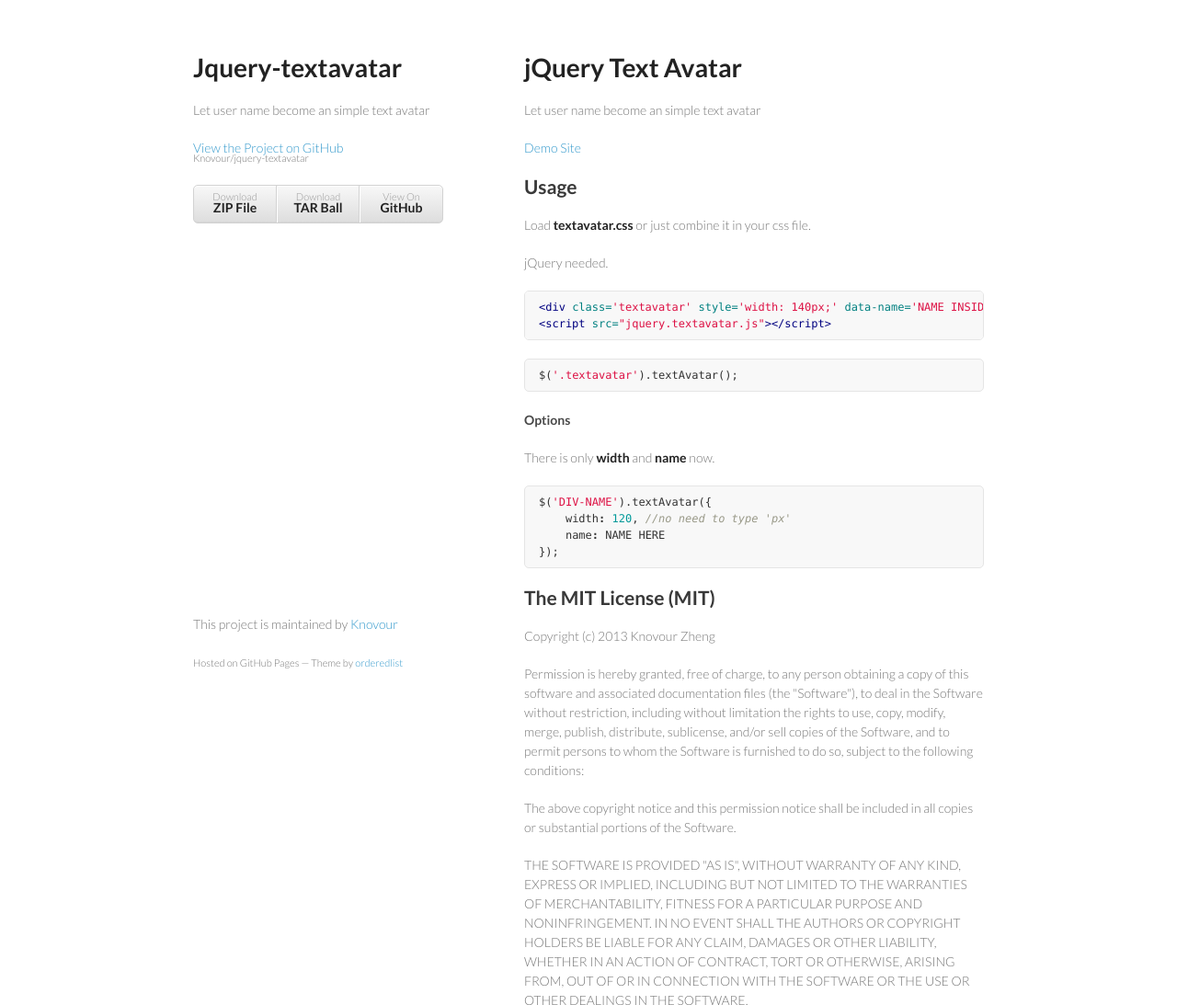
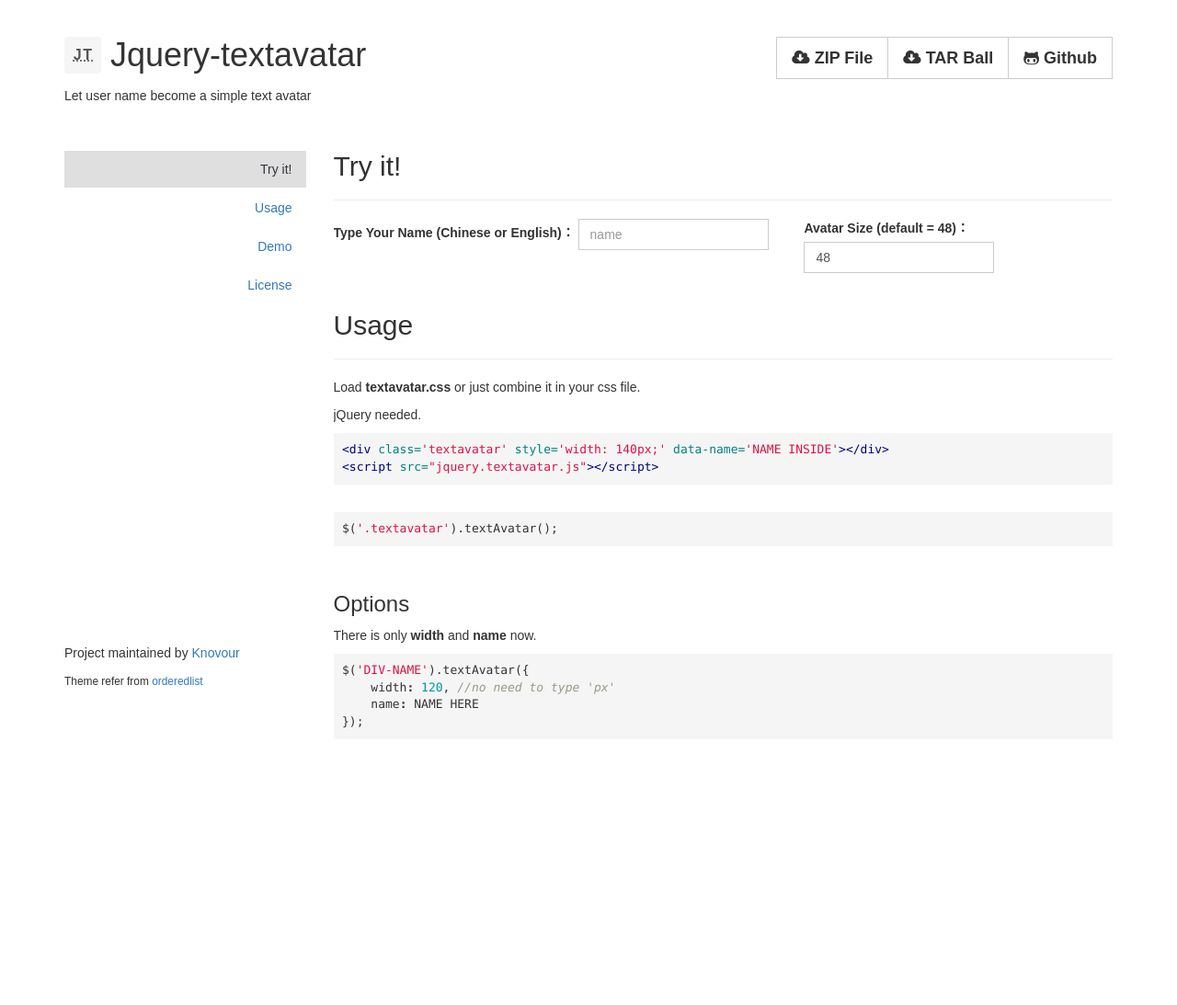
Before and after one commit to Knovour/jquery-textavatar, a plain HTML site: page index.html in a window 1280 px wide. Shown: the top 1093 px of the page at 92% size. After the commit the page ends 804 px from the top, so only its background shows below. Drawn offline with nearby package versions, Linux system fonts and the light colour scheme; some packages are replaced by stand-ins of ours; a script that the page names is missing.

Commit message:
page update

```diff
--- a/index.html
+++ b/index.html
@@ -5,65 +5,128 @@
     <meta http-equiv="X-UA-Compatible" content="chrome=1">
     <title>Jquery-textavatar by Knovour</title>
 
+    <link rel="stylesheet" href="http://cdnjs.cloudflare.com/ajax/libs/twitter-bootstrap/3.0.3/css/bootstrap.min.css">
+    <link rel="stylesheet" href="http://cdnjs.cloudflare.com/ajax/libs/font-awesome/4.0.3/css/font-awesome.min.css">
     <link rel="stylesheet" href="stylesheets/styles.css">
     <link rel="stylesheet" href="stylesheets/pygment_trac.css">
-    <meta name="viewport" content="width=device-width, initial-scale=1, user-scalable=no">
+    <meta name="viewport" content="width=device-width, initial-scale=1, user-scalable=yes">
     <!--[if lt IE 9]>
     <script src="//html5shiv.googlecode.com/svn/trunk/html5.js"></script>
     <![endif]-->
   </head>
   <body>
-    <div class="wrapper">
-      <header>
-        <h1>Jquery-textavatar</h1>
-        <p>Let user name become an simple text avatar</p>
+    <div class="container">
+      <div class="row banner">
+        <header class="col-lg-12">
+          <div class="pull-left">
+            <h1 class='simple-title'>
+              <div class='inline'><div class='textavatar' style='width: 40px;' data-name='Jquery Textavatar'></div></div>
 
-        <p class="view"><a href="https://github.com/Knovour/jquery-textavatar">View the Project on GitHub <small>Knovour/jquery-textavatar</small></a></p>
-
-
-        <ul>
-          <li><a href="https://github.com/Knovour/jquery-textavatar/zipball/master">Download <strong>ZIP File</strong></a></li>
-          <li><a href="https://github.com/Knovour/jquery-textavatar/tarball/master">Download <strong>TAR Ball</strong></a></li>
-          <li><a href="https://github.com/Knovour/jquery-textavatar">View On <strong>GitHub</strong></a></li>
+              <span>Jquery-textavatar</span>
+            </h1>
+<!--            <h1 class='simple-title'>Jquery-textavatar</h1>-->
+            <p>Let user name become a simple text avatar</p>
+          </div>
+          <div class="pull-right">
+            <div class="btn-group">
+              <a href="https://github.com/Knovour/jquery-textavatar/zipball/master" class="btn btn-default btn-lg"><i class="fa fa-cloud-download"></i><strong> ZIP File</strong></a>
+              <a href="https://github.com/Knovour/jquery-textavatar/tarball/master" class="btn btn-default btn-lg"><i class="fa fa-cloud-download"></i><strong> TAR Ball</strong></a>
+              <a href="https://github.com/Knovour/jquery-textavatar" target="_blank" class="btn btn-default btn-lg"><i class="fa fa-github-alt"></i><strong> Github</strong></a>
+            </div>
+          </div>
+          <div class="clearfix"></div>
+        </header>
+      </div>
+      <div class="row">
+        <div class="col-xs-12 col-sm-3 col-md-3 col-lg-3">
+          <ul id='main-nav' class="nav nav-pills nav-stacked">
+            <li class="active"><a href="#try">Try it!</a></li>
+            <li><a href="#usage">Usage</a></li>
+            <li><a href="#demo">Demo</a></li>
+            <li><a href="#license">License</a></li>
           </ul>
-      </header>
-      <section>
-        <h1>
-<a name="jquery-text-avatar" class="anchor" href="#jquery-text-avatar"><span class="octicon octicon-link"></span></a>jQuery Text Avatar</h1>
-
-<p>Let user name become an simple text avatar</p>
-
-<h4>
-<a name="demo-site" class="anchor" href="#demo-site"><span class="octicon octicon-link"></span></a><a href="http://textavatar.droppages.com/">Demo Site</a>
-</h4>
-
-<h2>
-<a name="usage" class="anchor" href="#usage"><span class="octicon octicon-link"></span></a>Usage</h2>
-
+          <footer class='hidden-xs hidden-sm'>
+            <p>Project maintained by <a href="https://github.com/Knovour">Knovour</a></p>
+            <p><small>Theme refer from <a href="https://github.com/orderedlist">orderedlist</a></small></p>
+          </footer>
+        </div>
+        <div class="col-xs-12 col-sm-9 col-md-9 col-lg-9">
+          <div id="scroll-spy" data-spy="scroll" data-offset="0" data-target="#main-nav">
+            <h2 id="try" class="simple-title">Try it!</h2>
+            <hr>
+            <form class='form-inline row'>
+              <div class="form-group col-xs-12 col-sm-12 col-md-7 col-lg-7">
+                <label for="name">Type Your Name (Chinese or English)：</label>
+                <input id='name' class='form-control' name='name' type='text' placeholder='name'>
+              </div>
+              <div class="form-group col-xs-12 col-sm-12 col-md-4 col-lg-4">
+                <br class="visible-sm">
+                <label for="size">Avatar Size (default = 48)：</label>
+                <input id='size' class='form-control' type="number" name='size' value=48>
+              </div>
+            </form>
+            <div id="test" class='textavatar' style='margin-top: 16px; display: none'></div>
+            <br>
+            <br>
+            <h2 id="usage" class="simple-title">Usage</h2>
+            <hr>
             <p>Load <strong>textavatar.css</strong> or just combine it in your css file.</p>
-
             <p>jQuery needed.</p>
-
-<div class="highlight highlight-html"><pre><span class="nt">&lt;div</span> <span class="na">class=</span><span class="s">'textavatar'</span> <span class="na">style=</span><span class="s">'width: 140px;'</span> <span class="na">data-name=</span><span class="s">'NAME INSIDE'</span><span class="nt">&gt;&lt;/div&gt;</span>
-<span class="nt">&lt;script </span><span class="na">src=</span><span class="s">"jquery.textavatar.js"</span><span class="nt">&gt;&lt;/script&gt;</span>
-</pre></div>
-
-<div class="highlight highlight-javascript"><pre><span class="nx">$</span><span class="p">(</span><span class="s1">'.textavatar'</span><span class="p">).</span><span class="nx">textAvatar</span><span class="p">();</span>
-</pre></div>
-
-<h4>
-<a name="options" class="anchor" href="#options"><span class="octicon octicon-link"></span></a>Options</h4>
-
+            <div class="highlight highlight-html"><pre><span class="nt">&lt;div</span> <span class="na">class=</span><span class="s">'textavatar'</span> <span class="na">style=</span><span class="s">'width: 140px;'</span> <span class="na">data-name=</span><span class="s">'NAME INSIDE'</span><span class="nt">&gt;&lt;/div&gt;</span><br><span class="nt">&lt;script </span><span class="na">src=</span><span class="s">"jquery.textavatar.js"</span><span class="nt">&gt;&lt;/script&gt;</span></pre></div><br>
+            <div class="highlight highlight-javascript"><pre><span class="nx">$</span><span class="p">(</span><span class="s1">'.textavatar'</span><span class="p">).</span><span class="nx">textAvatar</span><span class="p">();</span></pre></div>
+            <br>
+            <h3>Options</h3>
             <p>There is only <strong>width</strong> and <strong>name</strong> now.</p>
-
 <div class="highlight highlight-javascript"><pre><span class="nx">$</span><span class="p">(</span><span class="s1">'DIV-NAME'</span><span class="p">).</span><span class="nx">textAvatar</span><span class="p">({</span>
     <span class="nx">width</span><span class="o">:</span> <span class="mi">120</span><span class="p">,</span> <span class="c1">//no need to type 'px'</span>
     <span class="nx">name</span><span class="o">:</span> <span class="nx">NAME</span> <span class="nx">HERE</span>
-<span class="p">});</span>
-</pre></div>
+<span class="p">});</span></pre></div>
+          <br>
+          <br>
+          <h2 id="demo" class="simple-title">Demo</h2>
+          <hr>
+          <h3>English</h3>
+          <h5>It will show only one word in small size (&lt;= 26px)</h5>
+          <div class='inline'>
+              <div class='textavatar' style='width: 80px;' data-name='Steve Rogers'></div>
+              <span>Steve Rogers</span>
+          </div>
 
-<h2>
-<a name="the-mit-license-mit" class="anchor" href="#the-mit-license-mit"><span class="octicon octicon-link"></span></a>The MIT License (MIT)</h2>
+          <div class='inline'>
+              <div class='textavatar' style='width: 100px;' data-name='Tony Stark'></div>
+              <span>Tony Stark</span>
+          </div>
+
+          <div class='inline'>
+              <div class='textavatar' style='width: 80px;' data-name='Thor Odinson'></div>
+              <span>Thor Odinson</span>
+          </div><div class='inline'>
+          <div class='textavatar' style='width: 26px;' data-name='Loki Laufeyson'></div>
+              <span>Loki Laufeyson</span>
+          </div>
+          <h3 style='margin-top: 52px'>Chinese 中文</h3>
+          <h5>It will show only one word in Chinese. 中文字僅顯示一個字。</h5>
+          <div class='inline chinese-word'>
+              <div class='textavatar' style='width: 100px;' data-name='強尼戴普'></div>
+              <span>強尼戴普</span>
+          </div>
+          <div class='inline chinese-word'>
+              <div class='textavatar' style='width: 100px;' data-name='莫那魯道'></div>
+              <span>莫那魯道</span>
+          </div>
+          <div class='inline chinese-word'>
+              <div class='textavatar' style='width: 80px;' data-name='無名氏'></div>
+              <span>無名氏</span>
+          </div>
+          <div class='inline chinese-word'>
+              <div class='textavatar' style='width: 20px;' data-name='水母'></div>
+              <span>水母</span>
+          </div>
+          <br>
+          <br>
+          <h2 id="license">License</h2>
+          <hr>
+          <h3><a name="the-mit-license-mit" class="anchor" href="#the-mit-license-mit"><span class="octicon octicon-link"></span></a>The MIT License (MIT)</h3>
 
           <p>Copyright (c) 2013 Knovour Zheng</p>
 
@@ -84,17 +147,19 @@
           LIABILITY, WHETHER IN AN ACTION OF CONTRACT, TORT OR OTHERWISE, ARISING FROM,
           OUT OF OR IN CONNECTION WITH THE SOFTWARE OR THE USE OR OTHER DEALINGS IN
           THE SOFTWARE.</p>
-
-<blockquote>
-<p>Written with <a href="https://stackedit.io/">StackEdit</a>.</p>
-</blockquote>
-      </section>
-      <footer>
-        <p>This project is maintained by <a href="https://github.com/Knovour">Knovour</a></p>
-        <p><small>Hosted on GitHub Pages &mdash; Theme by <a href="https://github.com/orderedlist">orderedlist</a></small></p>
+          </div>
+          <footer class='visible-xs visible-sm'>
+            <p>Project maintained by <a href="https://github.com/Knovour">Knovour</a></p>
+            <p><small>Theme refer from <a href="https://github.com/orderedlist">orderedlist</a></small></p>
           </footer>
         </div>
+      </div>
+    </div>
+    <script src="http://cdnjs.cloudflare.com/ajax/libs/jquery/1.10.2/jquery.min.js"></script>
+    <script src="http://cdnjs.cloudflare.com/ajax/libs/twitter-bootstrap/3.0.3/js/bootstrap.min.js"></script>
+    <script src="http://cdnjs.cloudflare.com/ajax/libs/jquery.nicescroll/3.5.1/jquery.nicescroll.min.js"></script>
+    <script src="javascripts/jquery.textavatar.js"></script>
+    <script src="javascripts/demo.js"></script>
     <script src="javascripts/scale.fix.js"></script>
-
   </body>
 </html>
--- /dev/null
+++ b/javascripts/demo.js
@@ -0,0 +1,54 @@
+$('.textavatar').textAvatar();
+$('#scroll-spy').niceScroll({
+  boxzoom: true,
+  horizrailenabled: false,
+  cursorwidth: '8'
+});
+var $content = $('#test');
+
+urlSwitch(location.hash);
+
+$(window).on('hashchange', function(e) {urlSwitch(location.hash);});
+
+$('input').on('keyup keydown keypress change', function() {
+  var name = $('#name').val();
+  var size = $('#size').val();
+
+  if(!name) {
+    $content.hide();
+    return;
+  }
+
+  $content.show().textAvatar({
+    name: name,
+    width: size
+  });
+});
+
+$('#main-nav a').click(function(e) {
+  e.preventDefault();
+  switchTo(this.hash);
+  tabSwitch($(this));
+});
+
+function urlSwitch(idFromUrl) {
+  if($(idFromUrl).length)
+    tabSwitch($('a[href=' + idFromUrl + ']'));
+}
+
+function switchTo(hash) {
+  console.log(hash);
+  $('#scroll-spy').animate({
+    scrollTop: $(hash).offset().top
+  }, 300, function(){
+
+    // when done, add hash to url
+    // (default click behaviour)
+    window.location.hash = hash;
+  });
+}
+
+function tabSwitch($a) {
+  $('#main-nav li.active').removeClass('active');
+  $a.closest('li').addClass('active');
+}
--- /dev/null
+++ b/javascripts/jquery.textavatar.js
@@ -0,0 +1,51 @@
+// Text Avatar v0.0.1, 2013/10/14, Knovour Zheng
+(function ($) {
+	'use strict';
+
+	var _oneWord = 26; //26px
+	$.fn.textAvatar = function(options) {
+		var _abbrTemplate = '<abbr title="_name_">_text_avatar_</abbr>';
+		var _reg = /[\u4E00-\u9FA5\uF900-\uFA2D]/i; //check Chinese, Japenese & Korean character
+
+		var _contentLength = this.length;
+		for(var i = 0; i < _contentLength; i++) {
+			// tAvatar => textAvatar
+			var _tAvatarContent = this.eq(i);
+			var _defaultOptions = {
+				name: (!_tAvatarContent.data('name')) ? '' : _tAvatarContent.data('name').trim(),
+				width: _tAvatarContent.width(),
+			};
+
+			$.extend(_defaultOptions, options);
+
+			var _tAvatar = '';
+			if(!_reg.test(_defaultOptions.name)) {
+				//(/ +/g, ' '): replace multi space to one space, prevent typing error
+				var text = _defaultOptions.name.replace(/ +/g, ' ').split(' ');
+				var length = (text.length > 2) ? 2 : text.length;
+				for(var j = 0; j < length; j++) {
+					var temp = text[j].trim()[0];
+					_tAvatar += (temp !== undefined) ? temp.toUpperCase() : '';
+				}
+			}
+
+			else
+				_tAvatar = _defaultOptions.name[0];
+
+			_tAvatar = (_defaultOptions.width <= _oneWord) ? _tAvatar[0] : _tAvatar;
+
+			var _newAbbr = _abbrTemplate
+				.replace(/_name_/i, _defaultOptions.name)
+				.replace(/_text_avatar_/i, _tAvatar);
+
+			var _avatarWidth = _defaultOptions.width;
+			_tAvatarContent.html(_newAbbr).css({
+				width: _avatarWidth,
+				height: _avatarWidth,
+				'font-size': _getFontSize(_avatarWidth)
+			});
+		}
+	};
+
+	function _getFontSize(width) {return (width * 0.4 + 'px');}
+})(jQuery);
--- a/stylesheets/styles.css
+++ b/stylesheets/styles.css
@@ -1,255 +1,176 @@
-@import url(https://fonts.googleapis.com/css?family=Lato:300italic,700italic,300,700);
-
-body {
-  padding:50px;
-  font:14px/1.5 Lato, "Helvetica Neue", Helvetica, Arial, sans-serif;
-  color:#777;
-  font-weight:300;
+html,body {
+  font-family: 微軟正黑體,Arial,Helvetica,sans-serif,'STHeiti Light','儷黑 Pro','LiHei Pro','Microsoft Yahei','Microsoft JhengHei',新細明體;
 }
 
-h1, h2, h3, h4, h5, h6 {
-  color:#222;
-  margin:0 0 20px;
+/*bootstrap init*/
+input,
+select,
+button,
+select,
+.btn,
+.btn.active,
+.form-control,
+.well,
+.alert,
+.panel,
+.panel-heading,
+.label,
+.modal-content,
+.btn-group-vertical .btn {
+  border-radius: 0 !important;
+  box-shadow: none;
 }
 
-p, ul, ol, table, pre, dl {
-  margin:0 0 20px;
+.custom-select:after {
+  display: inline-block;
+  width: 0;
+  height: 0;
+  vertical-align: middle;
+  border-top: 6px solid #333333;
+  border-right: 6px solid transparent;
+  border-bottom: 0 dotted;
+  border-left: 6px solid transparent;
+  content: "";
+  top: 15px;
+  right: 22px;
+  position: absolute;
 }
 
-h1, h2, h3 {
-  line-height:1.1;
+.custom-select select {
+  -webkit-appearance: none;
+  -moz-appearance: none;
+  background-color: lightgrey;
 }
 
-h1 {
-  font-size:28px;
+input:focus,
+select:focus {
+  box-shadow: none !important;
 }
 
-h2 {
-  color:#393939;
-}
-
-h3, h4, h5, h6 {
-  color:#494949;
-}
-
-a {
-  color:#39c;
-  font-weight:400;
-  text-decoration:none;
-}
-
-a small {
-  font-size:11px;
-  color:#777;
-  margin-top:-0.6em;
-  display:block;
-}
-
-.wrapper {
-  width:860px;
-  margin:0 auto;
-}
-
-blockquote {
-  border-left:1px solid #e5e5e5;
-  margin:0;
-  padding:0 0 0 20px;
-  font-style:italic;
-}
-
-code, pre {
-  font-family:Monaco, Bitstream Vera Sans Mono, Lucida Console, Terminal;
-  color:#333;
-  font-size:12px;
+.label {
+  padding: 3.6px 8px;
 }
 
 pre {
-  padding:8px 15px;
-  background: #f8f8f8;
-  border-radius:5px;
-  border:1px solid #e5e5e5;
-  overflow-x: auto;
+  border: 0 !important;
+  border-radius: 0 !important;
 }
 
-table {
-  width:100%;
-  border-collapse:collapse;
+/*
+.alert,
+.panel,
+.panel-heading,
+.btn,
+.modal-content {
+  border: 0;
 }
 
-th, td {
-  text-align:left;
-  padding:5px 10px;
-  border-bottom:1px solid #e5e5e5;
+.btn-group .btn:first-child {
+  border-left: 0;
 }
 
-dt {
-  color:#444;
-  font-weight:700;
+.btn-group .btn:last-child {
+  border-right: 0;
 }
 
-th {
-  color:#444;
+.btn-group .btn-default {
+  border-right: 1px solid #cccccc;
+  border-left: 1px solid #cccccc;
+}
+*/
+
+header h1,
+header h1 .inline {
+  margin: 0;
 }
 
-img {
-  max-width:100%;
+header h1 span {
+  vertical-align: top;
 }
 
-header {
-  width:270px;
-  float:left;
-  position:fixed;
+#main-nav {
+  padding-bottom: 32px;
 }
 
-header ul {
-  list-style:none;
-  height:40px;
-
-  padding:0;
-
-  background: #eee;
-  background: -moz-linear-gradient(top, #f8f8f8 0%, #dddddd 100%);
-  background: -webkit-gradient(linear, left top, left bottom, color-stop(0%,#f8f8f8), color-stop(100%,#dddddd));
-  background: -webkit-linear-gradient(top, #f8f8f8 0%,#dddddd 100%);
-  background: -o-linear-gradient(top, #f8f8f8 0%,#dddddd 100%);
-  background: -ms-linear-gradient(top, #f8f8f8 0%,#dddddd 100%);
-  background: linear-gradient(top, #f8f8f8 0%,#dddddd 100%);
-
-  border-radius:5px;
-  border:1px solid #d2d2d2;
-  box-shadow:inset #fff 0 1px 0, inset rgba(0,0,0,0.03) 0 -1px 0;
-  width:270px;
+#main-nav a {
+  border-radius: 0 !important;
 }
 
-header li {
-  width:89px;
-  float:left;
-  border-right:1px solid #d2d2d2;
-  height:40px;
+.banner {
+  padding: 40px 0;
 }
 
-header ul a {
-  line-height:1;
-  font-size:11px;
-  color:#999;
-  display:block;
-  text-align:center;
-  padding-top:6px;
-  height:40px;
+.nav-pills > li > a {
+  text-align: right;
 }
 
-strong {
-  color:#222;
-  font-weight:700;
+.nav-pills > li.active > a,
+.nav-pills > li.active > a:hover,
+.nav-pills > li.active > a:focus {
+  text-align: right;
+  color: #31343D;
+  background-color: #DFDFDF;
 }
 
-header ul li + li {
-  width:88px;
-  border-left:1px solid #fff;
+#scroll-spy {
+  height: 80vh;
+  overflow-y: auto;
+  overflow-x: hidden;
+  padding-bottom: 70px;
 }
 
-header ul li + li + li {
-  border-right:none;
-  width:89px;
+.simple-title {
+  margin-top: 0;
 }
 
-header ul a strong {
-  font-size:14px;
-  display:block;
-  color:#222;
+.inline {
+  display: inline-block;
+  margin-right: 16px;
 }
 
-section {
-  width:500px;
-  float:right;
-  padding-bottom:50px;
+.textavatar {
+  display: table;
+  border-radius: 4px;
+  background-color: whitesmoke;
+  color: #535353;
+  margin-bottom: 6px;
 }
 
-small {
-  font-size:11px;
+.textavatar abbr {
+  display: table-cell;
+  text-align: center;
+  vertical-align: middle;
+  font-weight: bold;
+  line-height: 1em;
+  padding-left: .1em;
+  letter-spacing: .1em;
+
+  /* Avoid Bootstrap css*/
+  border-bottom: 0 !important;
+  cursor: default !important;
 }
 
-hr {
-  border:0;
-  background:#e5e5e5;
-  height:1px;
-  margin:0 0 20px;
+footer.hidden-sm {
+  width: 270px;
+  float: left;
+  position: fixed;
+  bottom: 40px;
 }
 
-footer {
-  width:270px;
-  float:left;
-  position:fixed;
-  bottom:50px;
+footer.visible-sm {
+  padding: 32px 0;
 }
 
-@media print, screen and (max-width: 960px) {
-
-  div.wrapper {
-    width:auto;
-    margin:0;
+@media(max-width: 766px) {
+  header .pull-right {
+    float: left !important;
   }
 
-  header, section, footer {
-    float:none;
-    position:static;
-    width:auto;
+  #main-nav a {
+    text-align: left;
   }
 
-  header {
-    padding-right:320px;
-  }
-
-  section {
-    border:1px solid #e5e5e5;
-    border-width:1px 0;
-    padding:20px 0;
-    margin:0 0 20px;
-  }
-
-  header a small {
-    display:inline;
-  }
-
-  header ul {
-    position:absolute;
-    right:50px;
-    top:52px;
+  #scroll-spy {
+    height: 100%;
   }
 }
-
-@media print, screen and (max-width: 720px) {
-  body {
-    word-wrap:break-word;
-  }
-
-  header {
-    padding:0;
-  }
-
-  header ul, header p.view {
-    position:static;
-  }
-
-  pre, code {
-    word-wrap:normal;
-  }
-}
-
-@media print, screen and (max-width: 480px) {
-  body {
-    padding:15px;
-  }
-
-  header ul {
-    display:none;
-  }
-}
-
-@media print {
-  body {
-    padding:0.4in;
-    font-size:12pt;
-    color:#444;
-  }
-}
```
Lines whose indentation alone changed are shown as unchanged.
